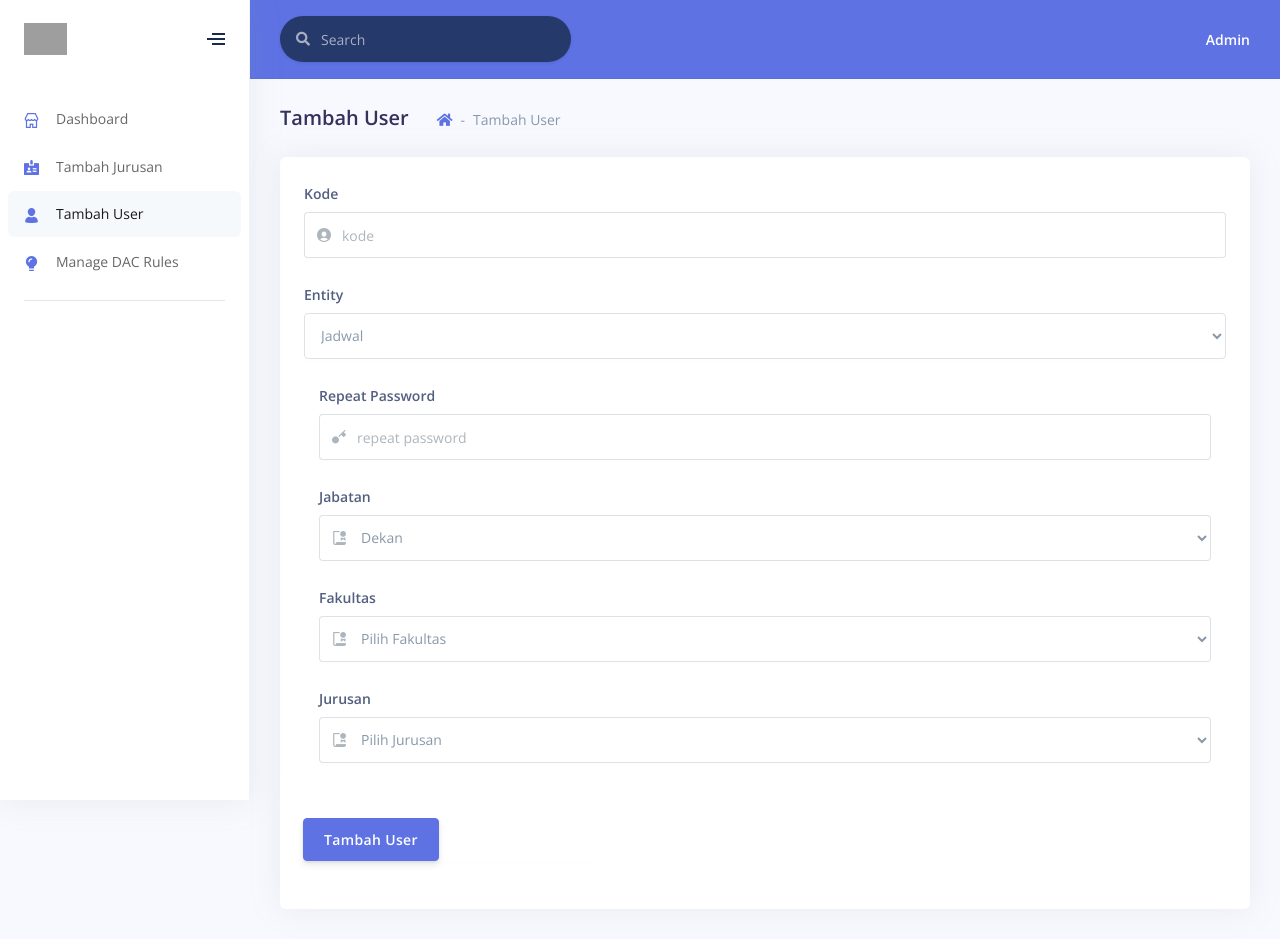
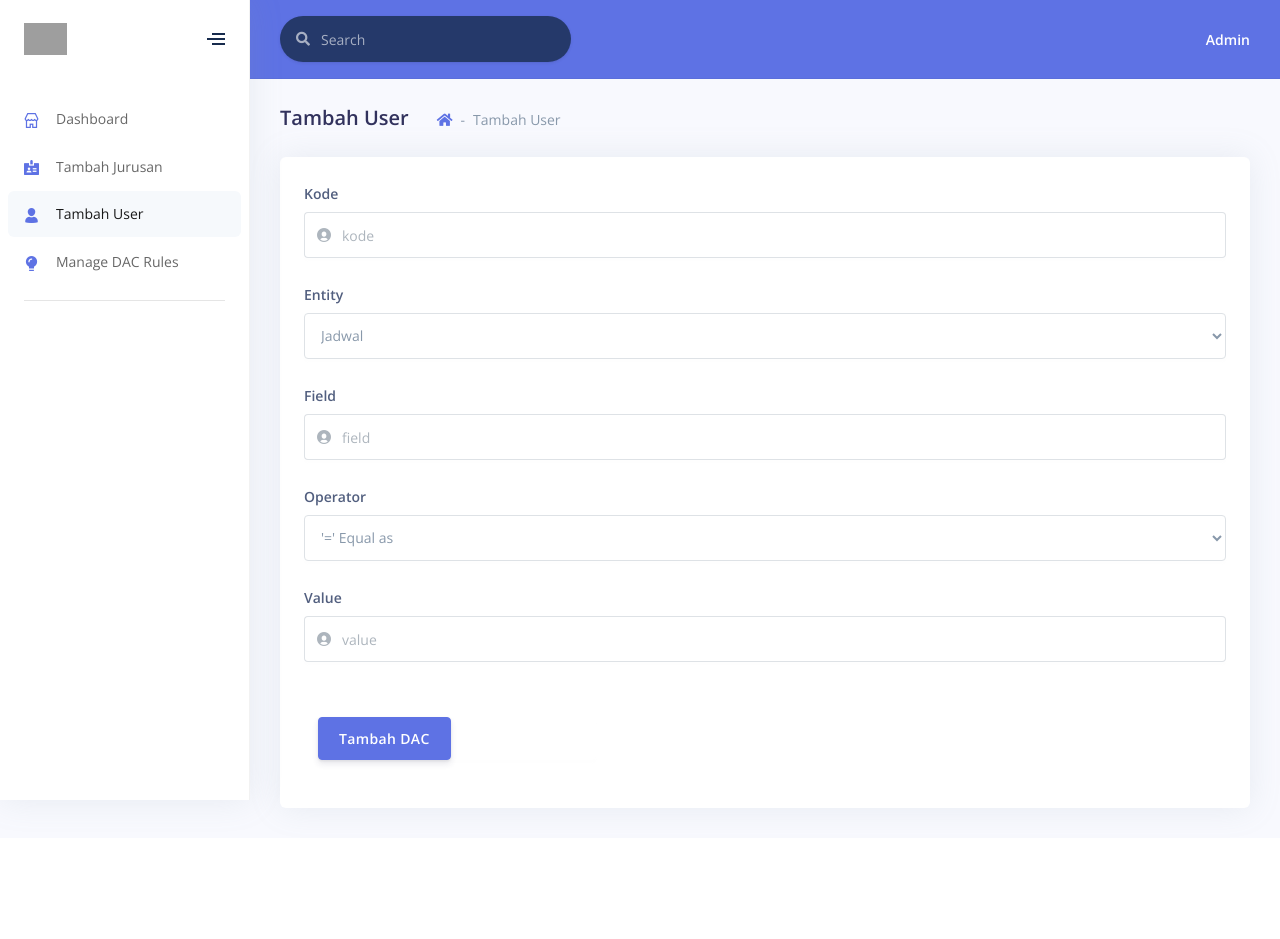
Before and after one commit to helenhadi/MidTermPjCC, a PHP site: page /tambah_dac_jurusan.php in a window 1280 px wide. After the commit the page ends 817 px from the top, so only its background shows below. Run offline with PHP 8.4, Linux system fonts and the light colour scheme; a user stored in the database is signed in; data that the repository does not hold is empty; style sheets or scripts are compiled from the project's sources; some libraries are stand-ins or nearby versions; grey boxes are pictures that could not be loaded.

Commit message:
Update tambah_dac_jurusan.php

```diff
--- a/tambah_dac_jurusan.php
+++ b/tambah_dac_jurusan.php
@@ -218,7 +218,7 @@ $mysqli = konek('localhost', 'root', '');
                     unset($_SESSION['error']);
                   }
                   ?>
-                  <form method="POST" enctype="multipart/form-data" action="tambah_dac_fakultas_process.php">
+                  <form method="POST" enctype="multipart/form-data" action="tambah_dac_jurusan_process.php">
                     <!-- Input groups with icon -->
                     <div class="row" id="fieldss">
                       <div class="col-md-12">
@@ -246,68 +246,41 @@ $mysqli = konek('localhost', 'root', '');
                             </select>
                           </div>
                         </div>
+                      </div>
                       <div class="col-md-12">
                         <div class="form-group">
-                          <label class="form-control-label">Repeat Password</label>
+                          <label class="form-control-label">Field</label>
                           <div class="input-group input-group-merge">
                             <div class="input-group-prepend">
-                              <span class="input-group-text"><i class="ni ni-key-25"></i></span>
+                              <span class="input-group-text"><i class="ni ni-circle-08"></i></span>
                             </div>
-                            <input required class="form-control" name="r_password" placeholder="repeat password" type="password">
+                            <input required class="form-control" name="field" placeholder="field" type="text">
                           </div>
                         </div>
                       </div>
                       <div class="col-md-12">
                         <div class="form-group">
-                          <label class="form-control-label">Jabatan</label>
+                          <label class="form-control-label">Operator</label>
                           <div class="input-group input-group-merge">
-                            <div class="input-group-prepend">
-                              <span class="input-group-text"><i class="ni ni-paper-diploma"></i></span>
-                            </div>
-                            <select class="form-control" name="jabatan" data-toggle="select">
-                              <option value='dekan'>Dekan</option>
-                              <option value='wadek'>Wakil Dekan</option>
-                              <option value='kajur'>Kepala Jurusan</option>
-                              <option value='kalab'>Kepala Laboratorium</option>
-                              <option value='dosen'>Dosen</option>
-                              <option value='mhs'>Mahasiswa</option>
+                            <select class='form-control' name="entity">
+                              <option value="=">'=' Equal as</option>
+                              <option value="!=">'!=' Not equal as</option>
+                              <option value=">">'>' Greater than</option>
+                              <option value="<">'<' Lower than</option>
+                              <option value=">=">'>=' Greater than or equal as</option>
+                              <option value="<=">'<=' Lower than or equal as</option>
                             </select>
                           </div>
                         </div>
                       </div>
                       <div class="col-md-12">
                         <div class="form-group">
-                          <label class="form-control-label">Fakultas</label>
+                          <label class="form-control-label">Value</label>
                           <div class="input-group input-group-merge">
                             <div class="input-group-prepend">
-                              <span class="input-group-text"><i class="ni ni-paper-diploma"></i></span>
+                              <span class="input-group-text"><i class="ni ni-circle-08"></i></span>
                             </div>
-                            <select class="form-control" id="fakultas" name="fakultas" data-toggle="select" onchange="changeJurusan(this.value)">
-                              <option value='0'>Pilih Fakultas</option>
-                              <?php
-                              $sql = "SELECT * FROM fakultass order by nama ASC";
-                              $stmt = $mysqli->prepare($sql);
-                              $stmt->execute();
-                              $res = $stmt->get_result();
-
-                              while ($row = $res->fetch_assoc()) {
-                                echo "<option value='" . $row['id'] . "'>" . $row['nama'] . "</option>";
-                              }
-                              ?>
-                            </select>
-                          </div>
-                        </div>
-                      </div>
-                      <div class="col-md-12">
-                        <div class="form-group">
-                          <label class="form-control-label">Jurusan</label>
-                          <div class="input-group input-group-merge">
-                            <div class="input-group-prepend">
-                              <span class="input-group-text"><i class="ni ni-paper-diploma"></i></span>
-                            </div>
-                            <select id="jurusanlist" class="form-control" name="jurusan" data-toggle="select">
-                              <option value='0'>Pilih Jurusan</option>
-                            </select>
+                            <input required class="form-control" name="value" placeholder="value" type="text">
                           </div>
                         </div>
                       </div>
@@ -318,7 +291,7 @@ $mysqli = konek('localhost', 'root', '');
                         <div class="input-group input-group-merge">
                           <div class="input-group-prepend">
                           </div>
-                          <input class="btn btn-primary" type="submit" name="adduser" value="Tambah User" />
+                          <input class="btn btn-primary" type="submit" name="adduser" value="Tambah DAC" />
                         </div>
                       </div>
                     </div>
```
Lines whose indentation alone changed are shown as unchanged.
